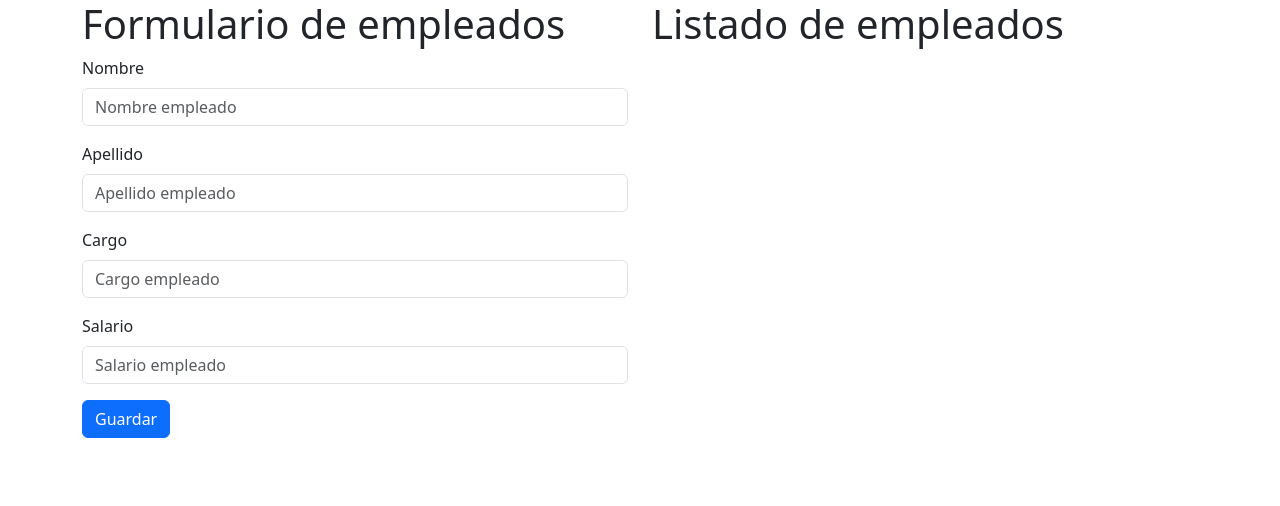
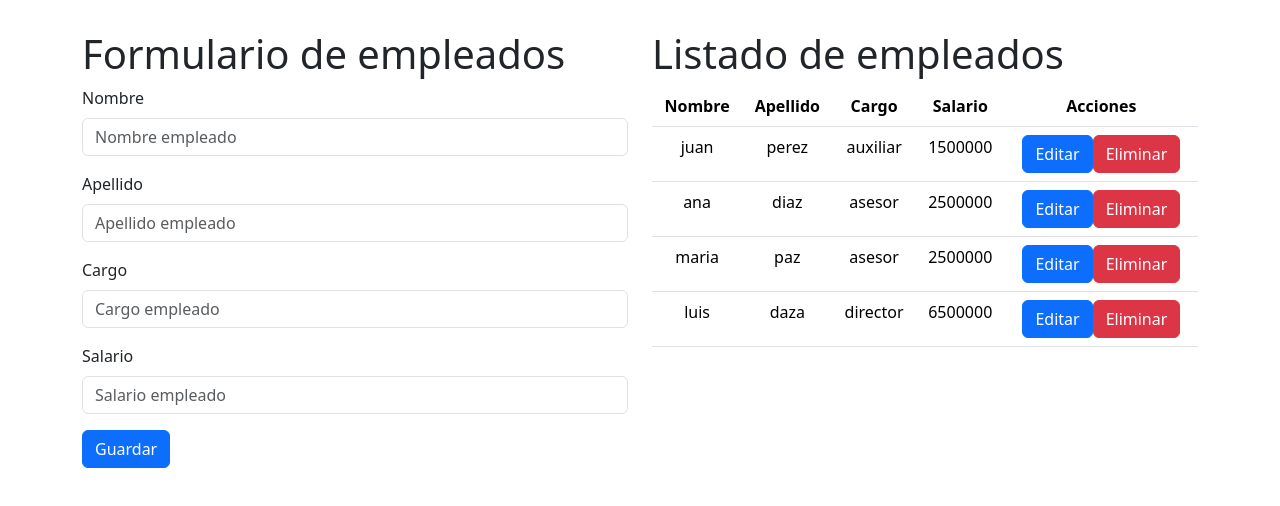
Before and after one commit to yeifreng/crud-angular, an Angular app: page / in a window 1280 px wide. Shown: the top 506 px of the page. Built offline with nearby package versions, Linux system fonts and the light colour scheme.

Commit message:
creacion de la lista de empleados a base de un array

```diff
--- a/src/app/app.component.css
+++ b/src/app/app.component.css
@@ -0,0 +1,3 @@
+.margin{
+    margin-top: 30px;
+}
--- a/src/app/app.component.html
+++ b/src/app/app.component.html
@@ -1,4 +1,4 @@
-<div class="container">
+<div class="container margin">
   <div class="row">
     <div class="col">
 
--- a/src/app/lista-empleados/lista-empleados.component.css
+++ b/src/app/lista-empleados/lista-empleados.component.css
@@ -0,0 +1,3 @@
+.center{
+    text-align: center;
+}
--- a/src/app/lista-empleados/lista-empleados.component.html
+++ b/src/app/lista-empleados/lista-empleados.component.html
@@ -1,3 +1,23 @@
 <div>
     <h1>{{titulo}}</h1>
+    <table class="table table-responsive center">
+        <thead class="">
+            <tr>
+                <th>Nombre</th>
+                <th>Apellido</th>
+                <th>Cargo</th>
+                <th>Salario</th>
+                <th>Acciones</th>
+            </tr>
+        </thead>
+        <tbody *ngFor="let emp of empleados">
+            <tr>
+                <td>{{emp.nombre}}</td>
+                <td>{{emp.apellido}}</td>
+                <td>{{emp.cargo}}</td>
+                <td>{{emp.salario}}</td>
+                <td><button class="btn btn-primary">Editar</button><button class="btn btn-danger">Eliminar</button></td>
+            </tr>
+        </tbody>
+    </table>
 </div>
--- a/src/app/lista-empleados/lista-empleados.component.ts
+++ b/src/app/lista-empleados/lista-empleados.component.ts
@@ -1,4 +1,5 @@
 import { Component } from '@angular/core';
+import { Empleado } from '../empleados';
 
 @Component({
   selector: 'app-lista-empleados',
@@ -9,4 +10,11 @@ export class ListaEmpleadosComponent {
 
   titulo:string = 'Listado de empleados';
 
+  empleados:Empleado[] = [
+    new Empleado("juan","perez","auxiliar", 1500000),
+    new Empleado("ana","diaz","asesor",2500000),
+    new Empleado("maria","paz","asesor",2500000),
+    new Empleado("luis","daza","director",6500000)
+    ];
+
 }
```
